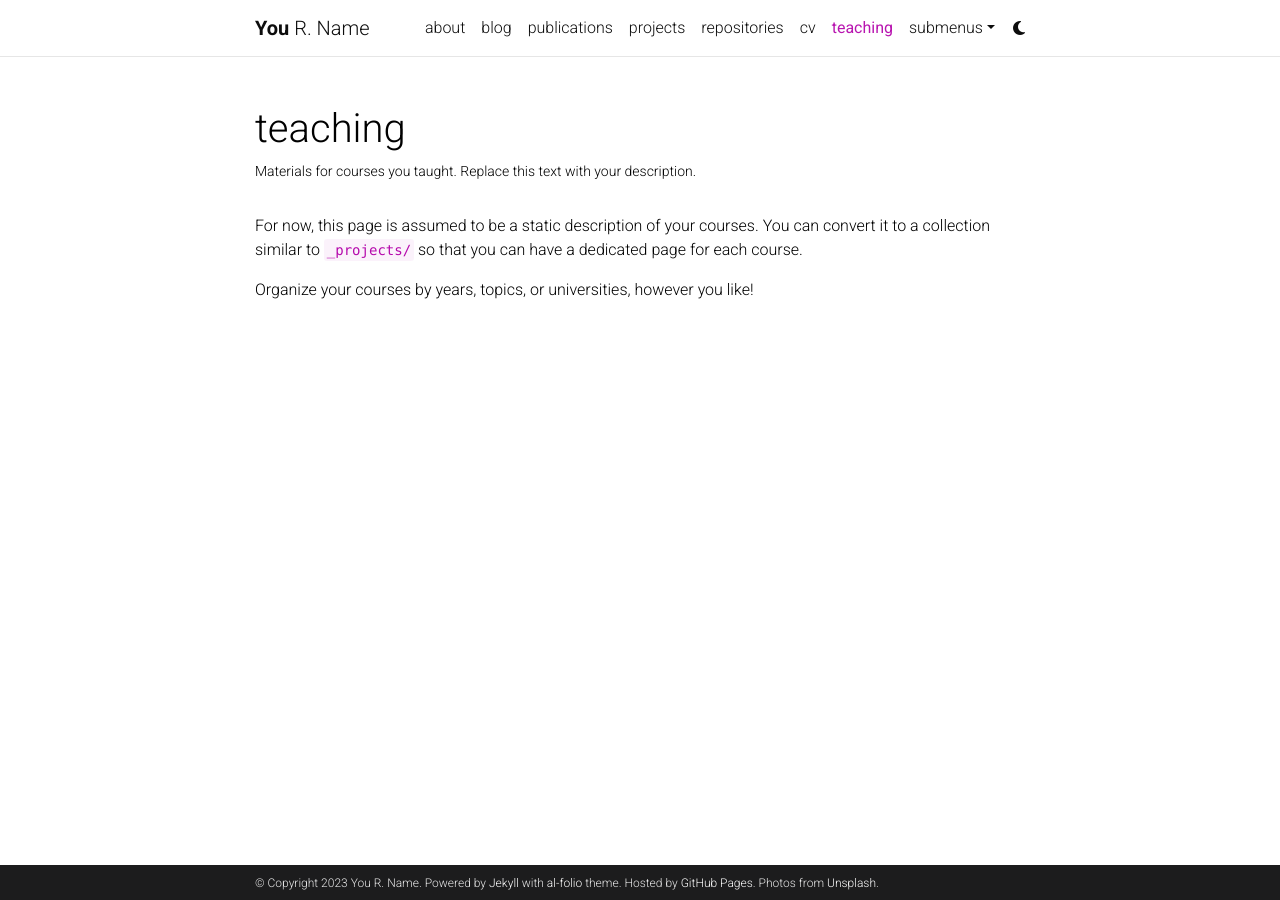
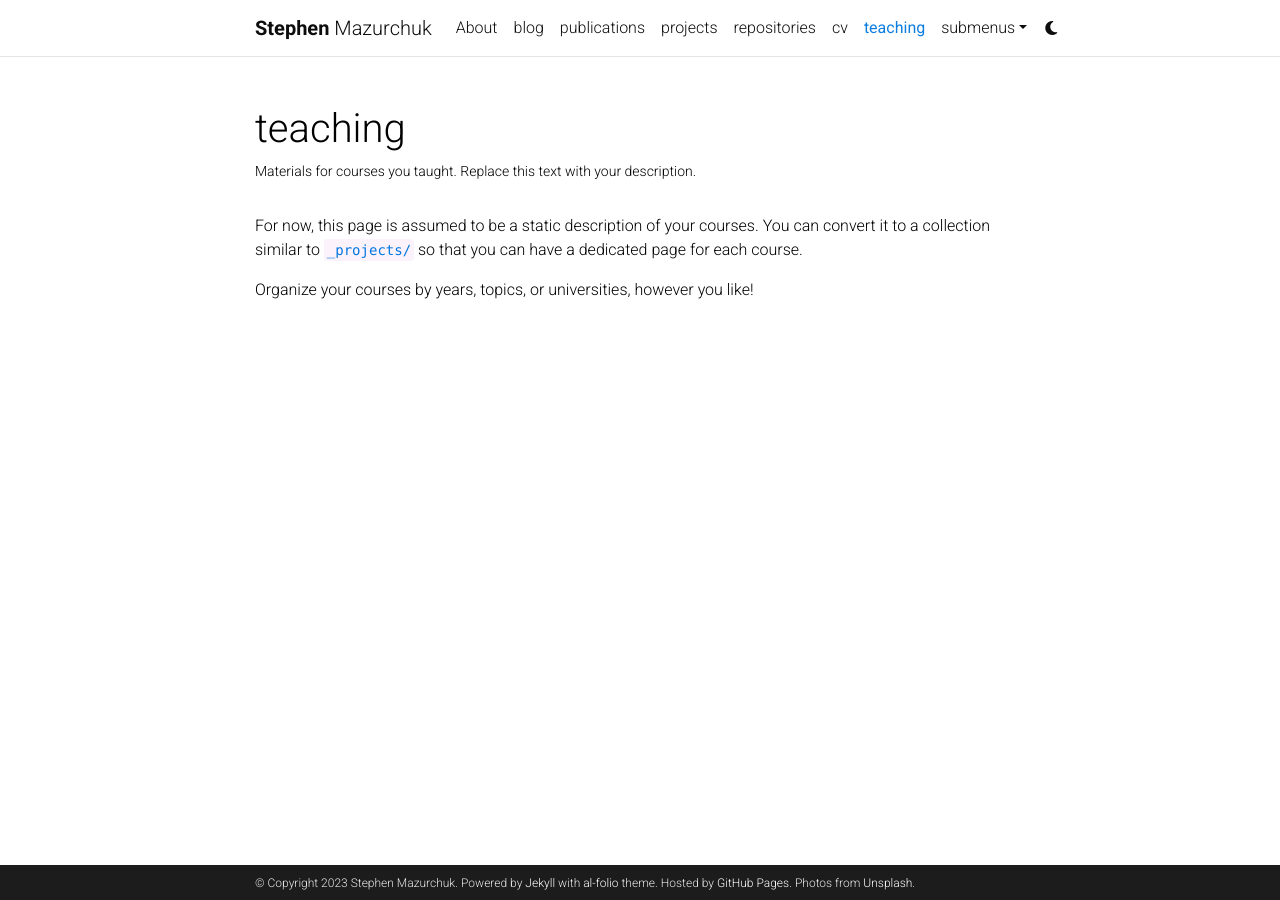
Before and after one commit to smazurchuk/alfolio, a Jekyll site: the page built from _pages/teaching.md, in a window 1280 px wide. Built offline with Jekyll 4.4.1, drawn with Linux system fonts in a browser that asks for light colours; comment, search, counter and statistics services are not loaded; a style sheet for code colours, icons or effects is not loaded.

Commit message:
added name to config, changed theme color to blue

```diff
--- a/_config.yml
+++ b/_config.yml
@@ -3,10 +3,10 @@
 # -----------------------------------------------------------------------------
 
 title: blank # the website title (if blank, full name will be used instead)
-first_name: You
-middle_name: R.
-last_name: Name
-email: you@example.com
+first_name: Stephen
+middle_name:
+last_name: Mazurchuk
+email: smazurchuk@mcw.edu
 description: > # the ">" symbol means to ignore newlines until "footer_text:"
   A simple, whitespace theme for academics. Based on [*folio](https://github.com/bogoli/-folio) design.
 footer_text: >
--- a/_sass/_themes.scss
+++ b/_sass/_themes.scss
@@ -7,8 +7,8 @@
   --global-code-bg-color: #{$code-bg-color-light};
   --global-text-color: #{$black-color};
   --global-text-color-light: #{$grey-color};
-  --global-theme-color: #{$purple-color};
-  --global-hover-color: #{$purple-color};
+  --global-theme-color: #{$blue-color};
+  --global-hover-color: #{$blue-color};
   --global-hover-text-color: #{$white-color};
   --global-footer-bg-color: #{$grey-color-dark};
   --global-footer-text-color: #{$grey-color-light};
```
Also changed, not shown: _pages/about.md (+1 -1 lines).
